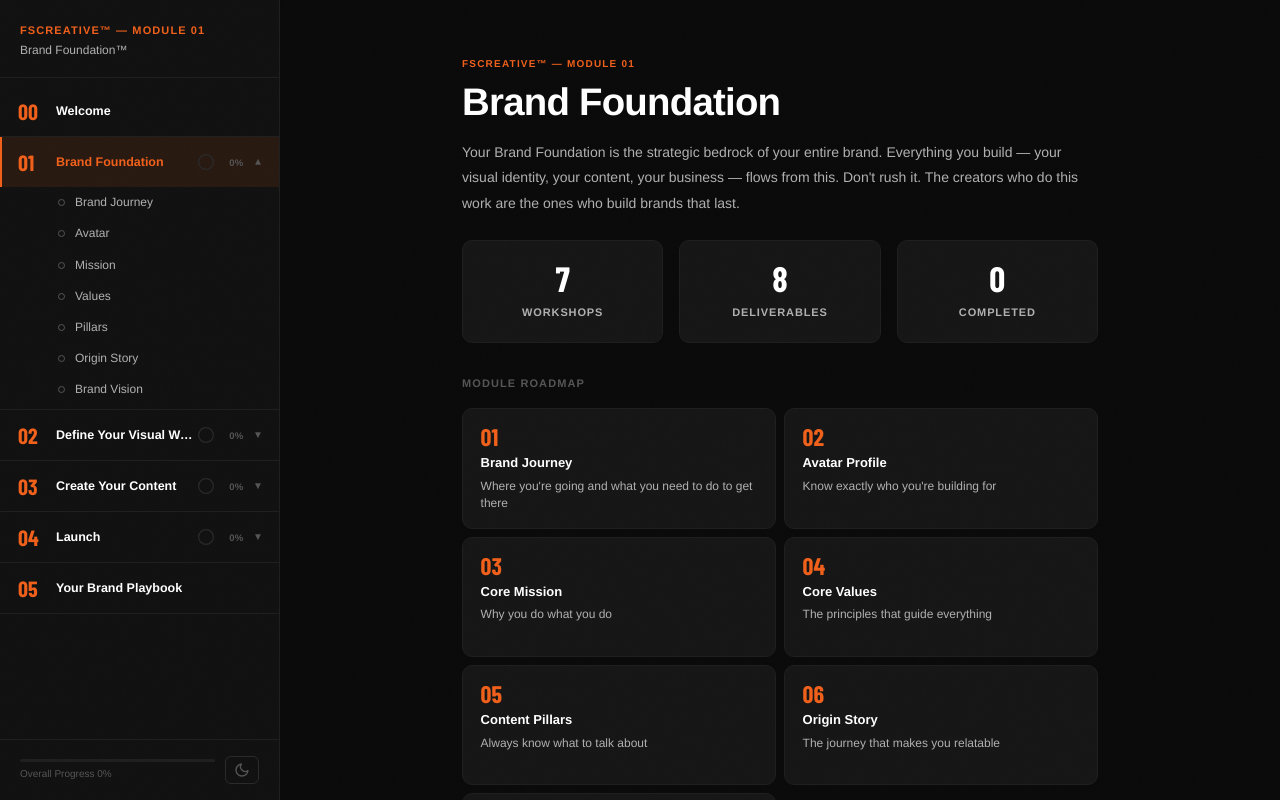
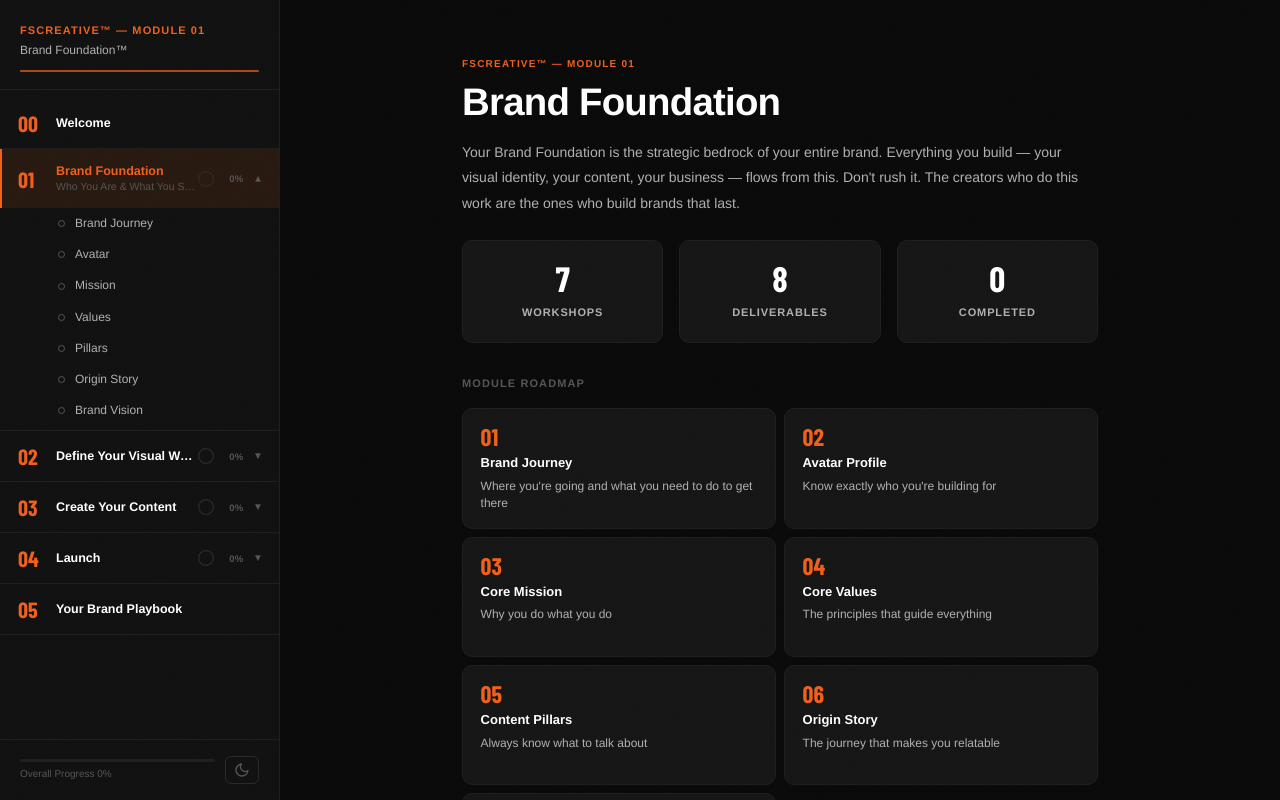
Before and after one commit to watchgabe/visual-world-workbook, a Next.js app: page /modules/brand-foundation/overview in a window 1280 px wide. Built offline with nearby package versions, Linux system fonts and the light colour scheme; no server answers; a web font is replaced by a local one.

Commit message:
fix: sidebar — add orange divider, module subtitles (active only), match old layout

```diff
--- a/src/components/layout/Sidebar.tsx
+++ b/src/components/layout/Sidebar.tsx
@@ -94,6 +94,15 @@ export function Sidebar({ isOpen, onClose }: SidebarProps) {
                 >
                   {activeModule.title}&#8482;
                 </div>
+                <div
+                  style={{
+                    height: '2px',
+                    background: 'var(--orange)',
+                    borderRadius: '1px',
+                    marginTop: '10px',
+                    opacity: 0.7,
+                  }}
+                />
               </>
             )
           }
@@ -121,6 +130,15 @@ export function Sidebar({ isOpen, onClose }: SidebarProps) {
               >
                 The Brand Launch Playbook&#8482;
               </div>
+              <div
+                style={{
+                  height: '2px',
+                  background: 'var(--orange)',
+                  borderRadius: '1px',
+                  marginTop: '10px',
+                  opacity: 0.7,
+                }}
+              />
             </>
           )
         })()}
@@ -210,6 +228,22 @@ export function Sidebar({ isOpen, onClose }: SidebarProps) {
                     >
                       {mod.title}
                     </div>
+                    {mod.subtitle && isActive && (
+                      <div
+                        style={{
+                          fontSize: '10.5px',
+                          fontWeight: 400,
+                          color: 'var(--dimmer)',
+                          lineHeight: 1.3,
+                          overflow: 'hidden',
+                          textOverflow: 'ellipsis',
+                          whiteSpace: 'nowrap',
+                          marginTop: '1px',
+                        }}
+                      >
+                        {mod.subtitle}
+                      </div>
+                    )}
                   </div>
                 </Link>
 
--- a/src/lib/modules.ts
+++ b/src/lib/modules.ts
@@ -1,10 +1,10 @@
 export const MODULES = [
-  { slug: 'welcome',          number: '00', title: 'Welcome' },
-  { slug: 'brand-foundation', number: '01', title: 'Brand Foundation' },
-  { slug: 'visual-world',     number: '02', title: 'Define Your Visual World' },
-  { slug: 'content',          number: '03', title: 'Create Your Content' },
-  { slug: 'launch',           number: '04', title: 'Launch' },
-  { slug: 'playbook',         number: '05', title: 'Your Brand Playbook' },
+  { slug: 'welcome',          number: '00', title: 'Welcome',                   subtitle: '' },
+  { slug: 'brand-foundation', number: '01', title: 'Brand Foundation',           subtitle: 'Who You Are & What You Stand For' },
+  { slug: 'visual-world',     number: '02', title: 'Define Your Visual World',   subtitle: 'Build the Aesthetic That Makes You Premium' },
+  { slug: 'content',          number: '03', title: 'Create Your Content',        subtitle: 'The System That Builds Trust and Gets Customers' },
+  { slug: 'launch',           number: '04', title: 'Launch',                     subtitle: 'Your Go-to-Market Strategy' },
+  { slug: 'playbook',         number: '05', title: 'Your Brand Playbook',        subtitle: 'Every Answer. One Document.' },
 ] as const
 
 export type ModuleSlug = typeof MODULES[number]['slug']
```
